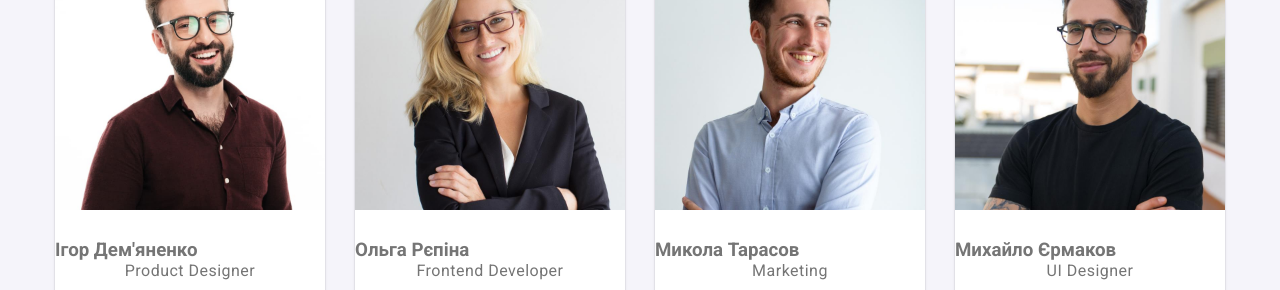
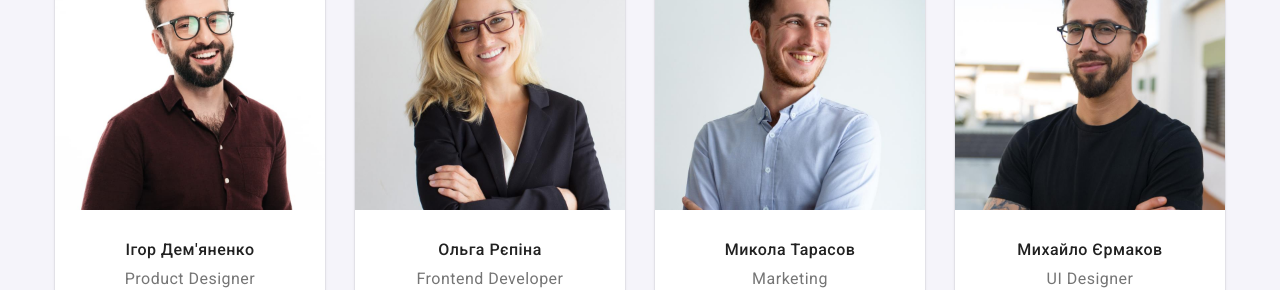
Before and after one commit to TikhonenkoVV/webstudio, a plain HTML site: page index.html in a window 1280 px wide. Shown: the part 1833-2123 px from the top of the page. Drawn offline with Linux system fonts and the light colour scheme.

Commit message:
fix team title

```diff
--- a/sass/components/_team.scss
+++ b/sass/components/_team.scss
@@ -15,6 +15,13 @@
     padding: 30px 0;
 }
 
+.team__title {
+    color: $titlecolor;
+    @include fontset($fw: 500, $fs: 16px, $lh: 1.19, $ls: 0.03em);
+    text-align: center;
+    margin-bottom: 10px;
+}
+
 .team__description {
     @include fontset($fw: inherit, $fs: 16px, $lh: 1.19, $ls: 0.03em);
     text-align: center;
```
Also changed, not shown: css/main.css, css/main.min.css, 2 other files.
